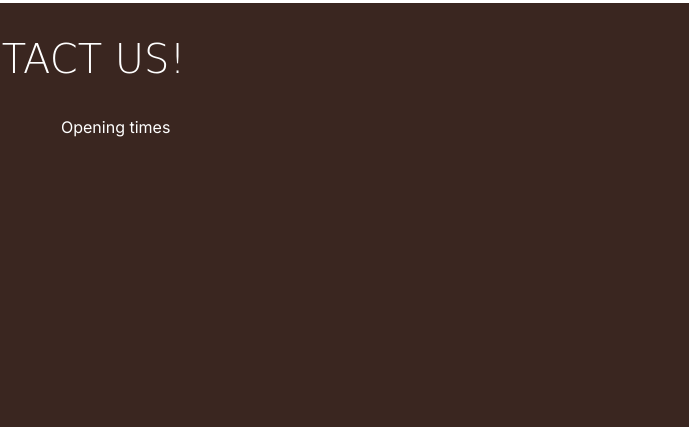
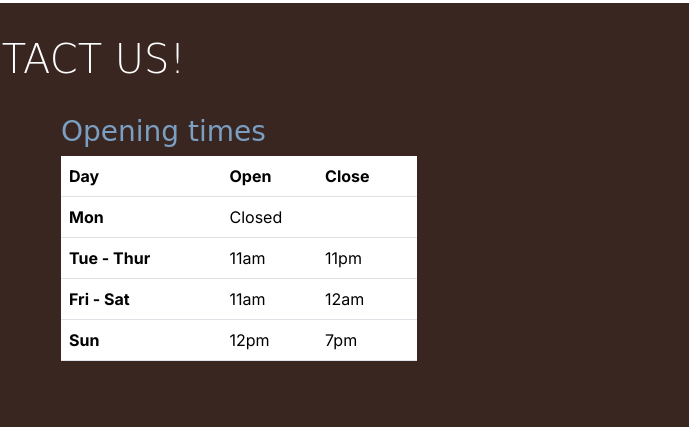
Before and after one commit to dev-by-ahlem/boardwalk-games, a plain HTML site: page index.html in a window 1280 px wide. Shown: the part 1105-1532 px from the top of the page, 591-1280 px from the left. Drawn offline with nearby package versions, Linux system fonts and the light colour scheme; a web font is replaced by a local one.

Commit message:
add opening times to footer using Bootstrap table

```diff
--- a/index.html
+++ b/index.html
@@ -221,7 +221,39 @@
                 </div>
 
                 <!-- Opening times -->
-                <div class="col-12 col-md-6 col-xl-4">Opening times</div>
+                <div class="col-12 col-md-6 col-xl-4">
+                    <h3 class="sub-heading-color">Opening times</h3>
+                    <table class="table">
+                        <thead>
+                            <tr>
+                                <th scope="col">Day</th>
+                                <th scope="col">Open</th>
+                                <th scope="col">Close</th>
+                            </tr>
+                        </thead>
+                        <tbody>
+                            <tr>
+                                <th scope="row">Mon</th>
+                                <td colspan="2">Closed</td>
+                            </tr>
+                            <tr>
+                                <th scope="row">Tue - Thur</th>
+                                <td>11am</td>
+                                <td>11pm</td>
+                            </tr>
+                            <tr>
+                                <th scope="row">Fri - Sat</th>
+                                <td>11am</td>
+                                <td>12am</td>
+                            </tr>
+                            <tr>
+                                <th scope="row">Sun</th>
+                                <td>12pm</td>
+                                <td>7pm</td>
+                            </tr>
+                        </tbody>
+                    </table>
+                </div>
             </div>
         </div>
     </footer>
```
